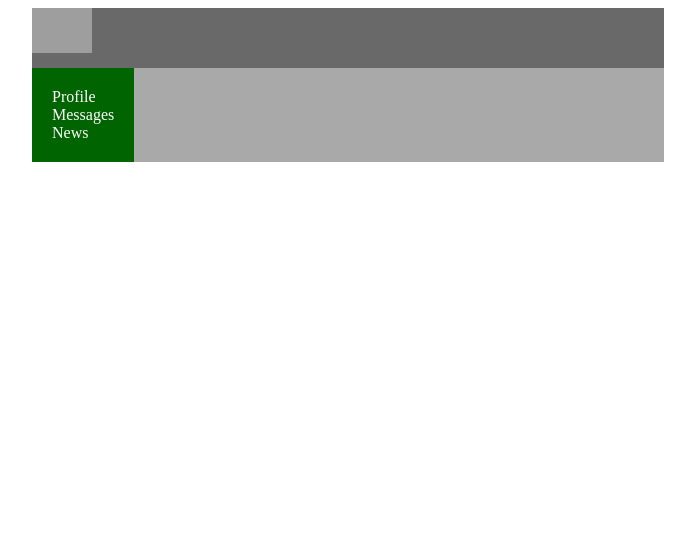
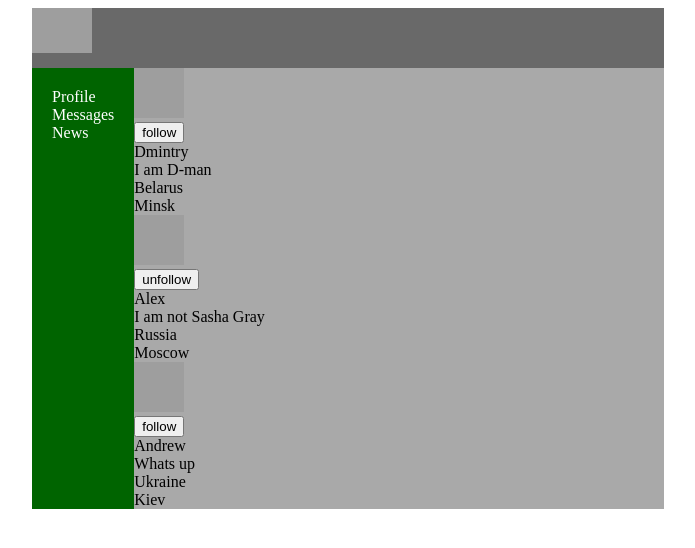
Before and after one commit to aivazm/react_social_network, a React (Create React App) app: page /users in a window 1280 px wide. Shown: the top 548 px of the page, without its empty margins (292-987 px from the left). Built offline with nearby package versions, Linux system fonts and the light colour scheme; grey boxes are pictures that could not be loaded.

Commit message:
Добавил пользователей.

```diff
--- a/src/App.js
+++ b/src/App.js
@@ -6,6 +6,7 @@ import Profile from "./components/profile/Profile";
 import {Route} from "react-router-dom";
 import News from "./components/news/News";
 import DialogsContainer from "./components/dialogs/DialogsContainer";
+import UsersContainer from "./components/users/UsersContainer";
 
 const App = () => {
     return (
@@ -16,6 +17,7 @@ const App = () => {
                 <Route path='/dialogs' render={() => <DialogsContainer/>}/>
                 <Route path='/profile' render={() => <Profile/>}/>
                 <Route path='/news' render={() => <News/>}/>
+                <Route path='/users' render={() => <UsersContainer/>}/>
             </div>
         </div>
     )
--- /dev/null
+++ b/src/components/users/Users.jsx
@@ -0,0 +1,69 @@
+import React from 'react'
+import styles from './users.module.css'
+
+let Users = (props) => {
+    if (props.users.length === 0) {
+        props.setUsers(
+            [
+                {
+                    id: 1,
+                    avatar: 'https://um.plus/wp-content/uploads/2018/02/1-2.jpg',
+                    followed: false,
+                    fullName: 'Dmintry',
+                    status: 'I am D-man',
+                    location: {city: 'Minsk', country: 'Belarus'}
+                },
+                {
+                    id: 2,
+                    avatar: 'https://www.kino-teatr.ru/person/515/6157.jpg',
+                    followed: true,
+                    fullName: 'Alex',
+                    status: 'I am not Sasha Gray',
+                    location: {city: 'Moscow', country: 'Russia'}
+                },
+                {
+                    id: 3,
+                    avatar: 'https://imagesvc.meredithcorp.io/v3/mm/image?url=https%3A%2F%2Fstatic.onecms.io%2Fwp-content%2Fuploads%2Fsites%2F35%2F2020%2F01%2Fkate-upton-what-its-like-to-have-people-talk-about-your-body.jpg&q=85',
+                    followed: false,
+                    fullName: 'Andrew',
+                    status: 'Whats up',
+                    location: {city: 'Kiev', country: 'Ukraine'}
+                }
+            ]
+        );    }
+
+    return (
+        <div>
+            {
+                props.users.map(u => <div key={u.id}>
+                    <span>
+                        <div>
+                            <img src={u.avatar} className={styles.avatar}/>
+                        </div>
+                        <div>
+                            {u.followed
+                                ? <button onClick={() => {
+                                    props.unfollow(u.id)
+                                }}>unfollow</button>
+                                : <button onClick={() => {
+                                    props.follow(u.id)
+                                }}>follow</button>}
+                        </div>
+                    </span>
+                    <span>
+                        <span>
+                            <div>{u.fullName}</div>
+                            <div>{u.status}</div>
+                        </span>
+                        <span>
+                            <div>{u.location.country}</div>
+                            <div>{u.location.city}</div>
+                        </span>
+                    </span>
+                </div>)
+            }
+        </div>
+    )
+};
+
+export default Users;
--- /dev/null
+++ b/src/components/users/UsersContainer.jsx
@@ -0,0 +1,28 @@
+// eslint-disable-next-line no-unused-vars
+import React from 'react';
+import {connect} from "react-redux";
+import Users from "./Users";
+import {followActionCreator, setUsersActionCreator, unfollowActionCreator} from "../../redux/reducers/usersReducer";
+
+let mapStateToProps = (state) => {
+    return {
+        users: state.usersPage.users
+    }
+};
+
+let mapDispatchToProps = (dispatch) => {
+    return {
+        follow: (userId) => {
+            dispatch(followActionCreator(userId));
+        },
+        unfollow: (userId) => {
+            dispatch(unfollowActionCreator(userId));
+        },
+        setUsers: (users) => {
+            dispatch(setUsersActionCreator(users));
+        }
+    }
+};
+const UsersContainer = connect(mapStateToProps, mapDispatchToProps)(Users);
+
+export default UsersContainer;
--- /dev/null
+++ b/src/components/users/users.module.css
@@ -0,0 +1,4 @@
+.avatar {
+    height: 50px;
+    width: 50px;
+}
--- /dev/null
+++ b/src/redux/reducers/usersReducer.js
@@ -0,0 +1,53 @@
+const FOLLOW = 'FOLLOW';
+const UNFOLLOW = 'UNFOLLOW';
+const SET_USERS = 'SET_USERS';
+
+const initialState = {
+    users: []
+};
+
+const usersReducer = (state = initialState, action) => {
+    switch (action.type) {
+        case FOLLOW: {
+            return {
+                ...state,
+                users: state.users.map(u => {
+                    if (u.id === action.userId) {
+                        return {...u, followed: true}
+                    }
+                    return u;
+                })
+            }
+        }
+        case UNFOLLOW: {
+            return {
+                ...state,
+                users: state.users.map(u => {
+                    if (u.id === action.userId) {
+                        return {...u, followed: false}
+                    }
+                    return u;
+                })
+            }
+        }
+        case SET_USERS: {
+            return {
+                ...state, users: [...state.users, ...action.users]
+            }
+        }
+        default:
+            return state;
+    }
+};
+
+export const followActionCreator = (userId) => (
+    {type: FOLLOW, userId: userId}
+);
+export const unfollowActionCreator = (userId) => (
+    {type: UNFOLLOW, userId: userId}
+);
+export const setUsersActionCreator = (users) => (
+    {type: SET_USERS, users: users}
+);
+
+export default usersReducer;
--- a/src/redux/reduxStore.js
+++ b/src/redux/reduxStore.js
@@ -2,11 +2,13 @@ import dialogsReducer from "./reducers/dialogsReducer";
 import profileReducer from "./reducers/profileReducer";
 import sidebarReducer from "./reducers/sidebarReducer";
 import {combineReducers, createStore} from "redux";
+import usersReducer from "./reducers/usersReducer";
 
 let reduces = combineReducers({
     dialogsPage: dialogsReducer,
-    profilePage:profileReducer,
-    sideBar: sidebarReducer
+    profilePage: profileReducer,
+    sideBar: sidebarReducer,
+    usersPage: usersReducer
 });
 
 let store = createStore(reduces);
```
